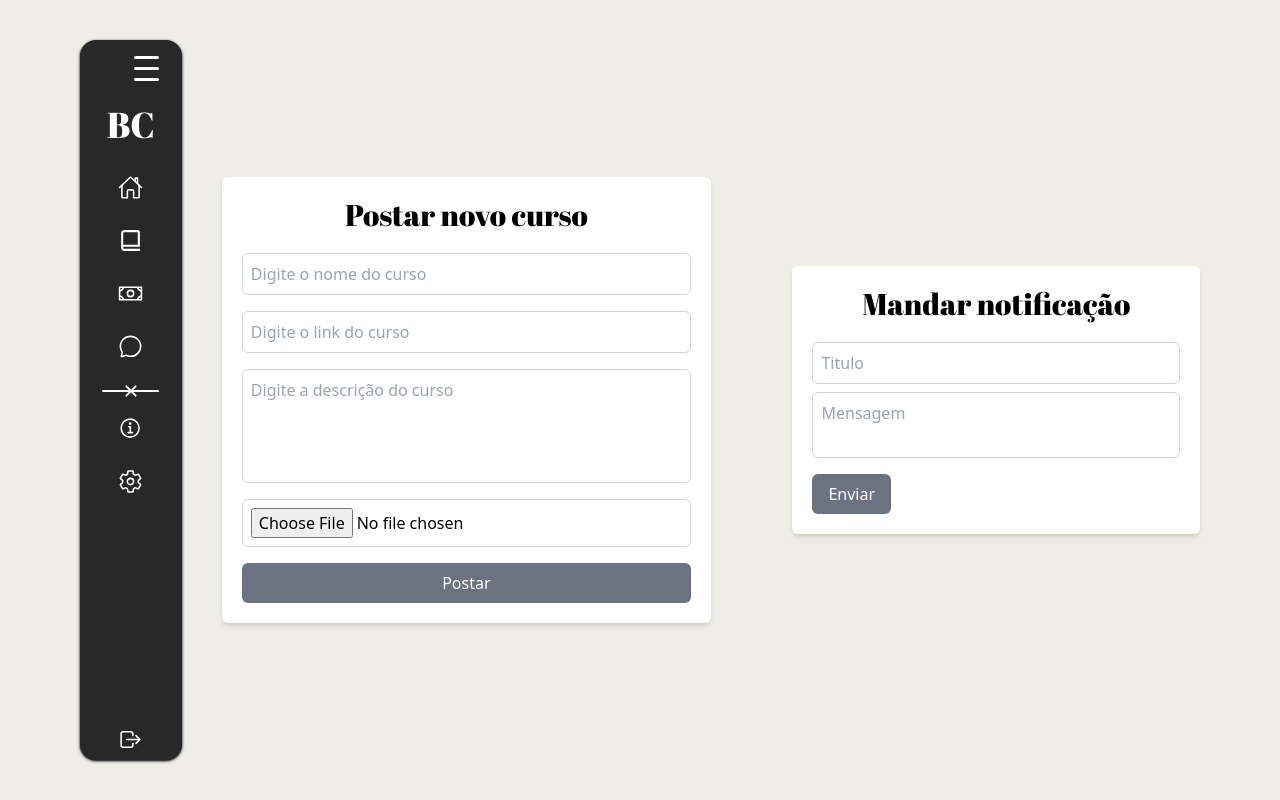
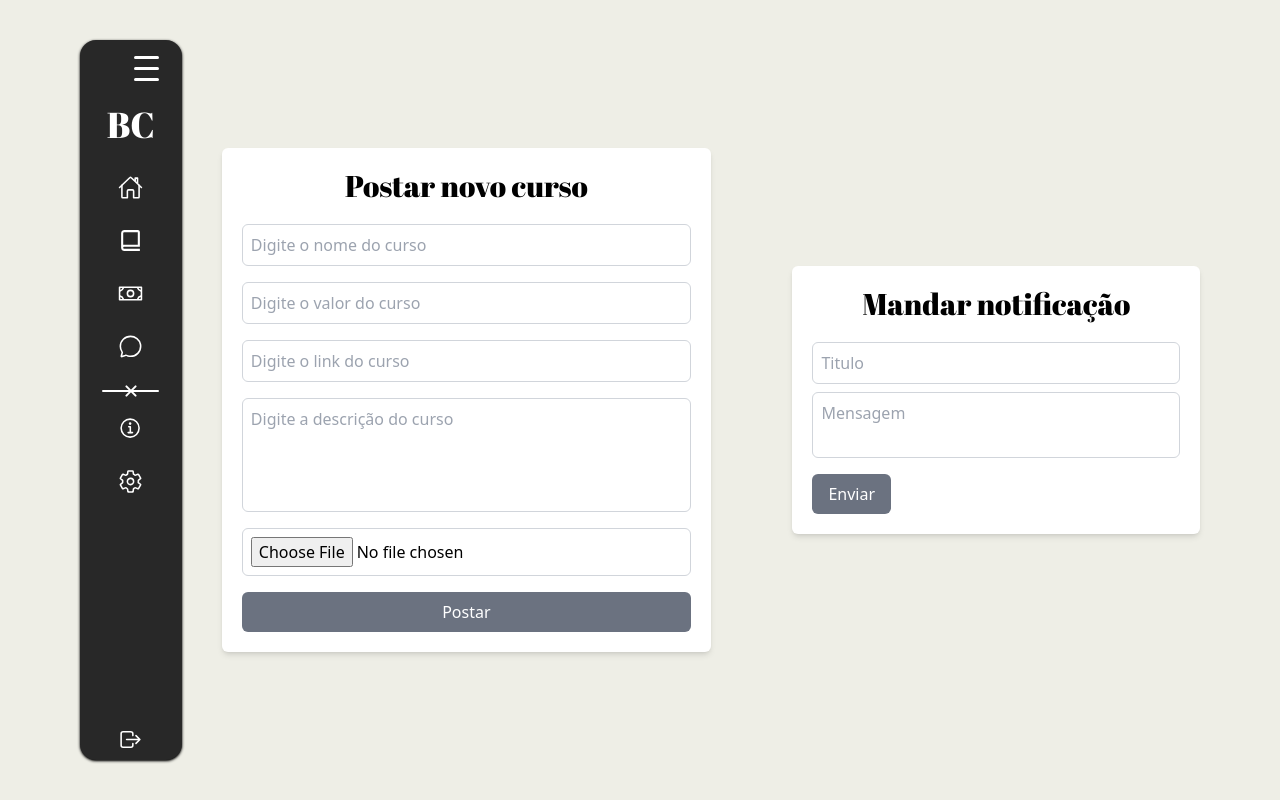
Before and after one commit to Fabrioco/hotmart, a React (Vite) app: page /admin in a window 1280 px wide. Built offline with nearby package versions, Linux system fonts and the light colour scheme.

Commit message:
:sparkles: feat: Valor do curso

```diff
--- a/src/pages/Admin/components/UploadVideo/index.tsx
+++ b/src/pages/Admin/components/UploadVideo/index.tsx
@@ -6,10 +6,11 @@ import { db } from "../../../../services/firebaseConnection";
 
 export const UploadVideo = () => {
   const [title, setTitle] = React.useState<string>("");
+  const [value, setValue] = React.useState<string>("");
   const [link, setLink] = React.useState<string>("");
   const [desc, setDesc] = React.useState<string>("");
+  const [file, setFile] = React.useState<File | null>(null);
   const [isUploading, setIsUploading] = React.useState<boolean>(false);
-  const [file, setFile] = React.useState<File | null>(null);
 
   const { showNotification } = useNotification();
 
@@ -39,6 +40,7 @@ export const UploadVideo = () => {
       const docRef = doc(db, "courses", title);
       await setDoc(docRef, {
         title,
+        value,
         link,
         desc,
         thumbnail: base64String,
@@ -88,6 +90,19 @@ export const UploadVideo = () => {
     setDesc("");
     setFile(null);
   };
+
+  const handleChangeValue = (e: React.ChangeEvent<HTMLInputElement>) => {
+    let inputValue = e.target.value;
+
+    inputValue = inputValue.replace(/[^0-9,]/g, "").replace(",", ".");
+
+    if (inputValue) {
+      setValue("R$ " + parseFloat(inputValue));
+    } else {
+      setValue("");
+    }
+  };
+
   return (
     <div className="bg-white w-6/12 h-auto rounded-md p-5 shadow-md">
       <h1 className="font-primary text-3xl text-center mb-5">
@@ -101,6 +116,15 @@ export const UploadVideo = () => {
           className="w-full p-2 border border-gray-300 rounded-md focus:outline-none focus:ring-2 focus:ring-gray-500"
           onChange={(e) => setTitle(e.target.value)}
           value={title}
+          disabled={isUploading}
+        />
+        <input
+          type="text"
+          className="w-full p-2 border border-gray-300 rounded-md focus:outline-none focus:ring-2 focus:ring-gray-500"
+          placeholder="Digite o valor do curso"
+          id="valorCurso"
+          onChange={handleChangeValue}
+          value={value}
           disabled={isUploading}
         />
         <input
```
